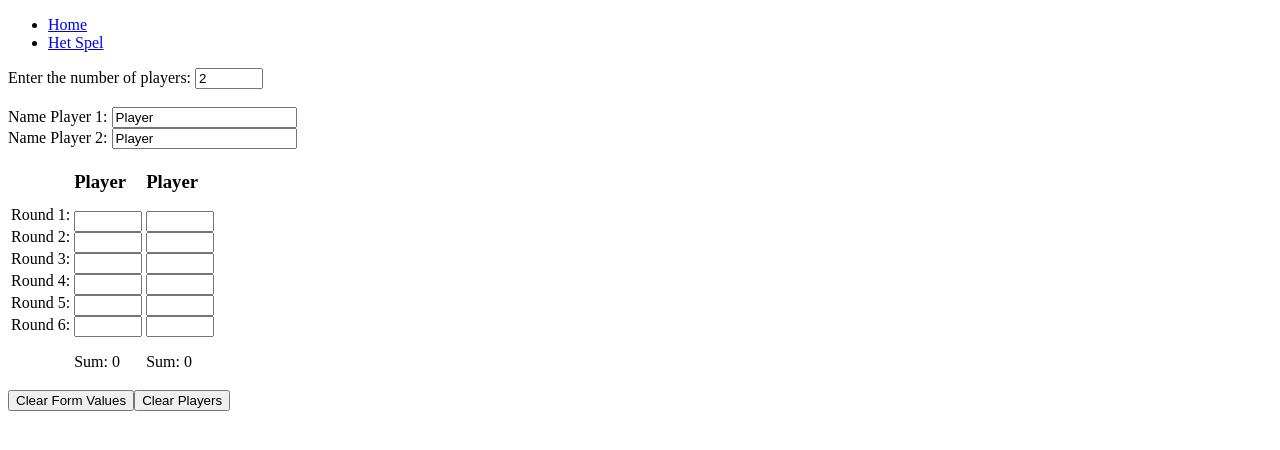
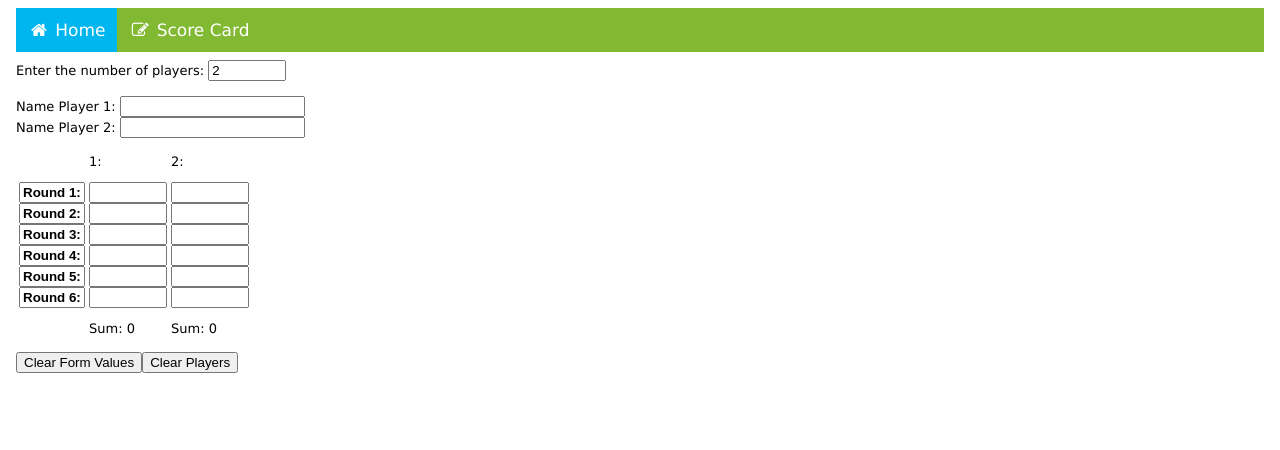
Before and after one commit to 1009906/BeverBende, an Angular app: page /dynamic-forms in a window 1280 px wide. Shown: the top 450 px of the page. Built offline with nearby package versions, Linux system fonts and the light colour scheme.

Commit message:
Improvements done.

```diff
--- a/src/app/app.component.html
+++ b/src/app/app.component.html
@@ -1,7 +1,12 @@
-<nav>
-  <ul>
-    <li><a routerLink="/">Home</a></li>
-    <li><a routerLink="/dynamic-forms">Het Spel</a></li>
-  </ul>
-</nav>
+<!DOCTYPE html>
+<body>
+   <!-- Load an icon library -->
+  <link rel="stylesheet" href="https://cdnjs.cloudflare.com/ajax/libs/font-awesome/4.7.0/css/font-awesome.min.css">
+
+  <div class="navbar">
+    <a class="active" routerLink="/"><i class="fa fa-fw fa-home"></i> Home</a>
+    <a routerLink="/dynamic-forms"><i class="fa fa-fw fa-pencil-square-o"></i> Score Card</a>
+  </div>
+</body>
+
 <router-outlet></router-outlet>
--- a/src/app/app.component.scss
+++ b/src/app/app.component.scss
@@ -0,0 +1,39 @@
+html, body{
+    font-family: Verdana, sans-serif;
+    font-size: small;
+}
+
+ /* Style the navigation bar */
+ .navbar {
+    width: 100%;
+    background-color: #81b932;
+    overflow: auto;
+  }
+
+  /* Navbar links */
+  .navbar a {
+    float: left;
+    text-align: center;
+    padding: 12px;
+    color: white;
+    text-decoration: none;
+    font-size: 17px;
+  }
+
+  /* Navbar links on mouse-over */
+  .navbar a:hover {
+    background-color: #eb621c;
+  }
+
+  /* Current/active navbar link */
+  .active {
+    background-color: #00b6ef;
+  }
+
+  /* Add responsiveness - will automatically display the navbar vertically instead of horizontally on screens less than 500 pixels */
+  @media screen and (max-width: 500px) {
+    .navbar a {
+      float: none;
+      display: block;
+    }
+  }
--- a/src/app/dynamic-forms/dynamic-forms.component.html
+++ b/src/app/dynamic-forms/dynamic-forms.component.html
@@ -1,3 +1,6 @@
+<!DOCTYPE html>
+<html>
+  <body>
     <div>
       <label for="numberOfPlayers">Enter the number of players: </label>
       <input type="number" id="numberOfPlayers" value="2" min="2" max="8" [(ngModel)]="numberOfPlayers" (ngModelChange)="onModelChange()"><br><br>
@@ -14,28 +17,28 @@
           <td *ngIf="i == 0">
             <div class="form-labels">
               <div>
-            <label for="round1">Round 1: </label>
+                <input type="text" value="Round 1: " readonly="true">
               </div>
               <div>
-            <label for="round2">Round 2: </label>
+                <input type="text" value="Round 2: " readonly="true">
               </div>
               <div>
-            <label for="round3">Round 3: </label>
+                <input type="text" value="Round 3: " readonly="true">
               </div>
               <div>
-            <label for="round4">Round 4: </label>
+                <input type="text" value="Round 4: " readonly="true">
               </div>
               <div>
-            <label for="round5">Round 5: </label>
+                <input type="text" value="Round 5: " readonly="true">
               </div>
               <div>
-            <label for="round6">Round 6: </label>
+                <input type="text" value="Round 6: " readonly="true">
               </div>
             </div>
           </td>
           <td>
             <div class="form-container">
-          <h3>{{ players[i].name }}</h3>
+              <p>{{ i + 1 }}: {{ players[i].name }}</p>
               <div>
                 <input type="number" id="round1" min="0" max="36" [(ngModel)]="form.round1">
               </div>
@@ -63,3 +66,5 @@
 
     <button type="button" (click)="generateForms()">Clear Form Values</button>
     <button type="button" (click)="generatePlayerInputs()">Clear Players</button>
+  </body>
+</html>
--- a/src/app/dynamic-forms/dynamic-forms.component.scss
+++ b/src/app/dynamic-forms/dynamic-forms.component.scss
@@ -1,6 +1,15 @@
 .form-labels {
-    line-height: 22px;
+    input[type=text]{
+        width: 58px;
+        font-weight: bolder;
+    }
 }
+
 input[type=number]{
-    width: 60px;
+    width: 70px;
 }
+
+html, body{
+    font-family: Verdana, sans-serif;
+    font-size: small;
+}
--- a/src/app/dynamic-forms/dynamic-forms.component.ts
+++ b/src/app/dynamic-forms/dynamic-forms.component.ts
@@ -25,7 +25,7 @@ export class DynamicFormsComponent implements OnInit{
   }
 
   generatePlayerInputs() {
-    this.players = new Array(this.numberOfPlayers).fill(null).map(_ => ({ name: 'Player' }));
+    this.players = new Array(this.numberOfPlayers).fill(null).map(_ => ({ name: null }));
   }
 
   calculateSum(form: any) {
--- a/src/app/home/home.component.html
+++ b/src/app/home/home.component.html
@@ -1 +1,17 @@
-<p>home works!</p>
+<!DOCTYPE html>
+<html>
+    <body id="geeks">
+        <h1 class="video-entry-title">Beverbende</h1>
+        <p>Het spel Beverbende draait om tactisch inzicht en een goed geheugen. Het leuke van het kaartspel is dat het ook geschikt is voor kinderen. Alle spelers moeten hun beste beentje voortzetten om te kunnen winnen. Het doel is om de juiste kaarten te verkrijgen, maar daarvoor moet er wel verstandig worden gespeeld of geruild. En de kaarten mag je maar één keer zien, heel makkelijk zal het niet gaan. Ruilen moet slim worden gedaan, maar ook op het perfecte moment. Tactiek speelt ook een grote rol bij Beverbende. De speler met het laagste aantal punten mag zichzelf de winnaar noemen.</p>
+        <h2>Voorbereiding</h2>
+        <p>Voor Beverbende heb je niet heel veel nodig. Pak een pen en papier om op te schrijven. Noteer vervolgens de namen van alle deelnemers. Een van de spelers moet de kaarten schudden en alle deelnemers vier speelkaarten geven. De kaarten moet wel gesloten op de speeltafel worden neergelegd. De speelkaarten die daarna nog overblijven fungeren als trekstapel. Leg ook nog één open kaart neer, dit is namelijk de aflegstapel.</p>
+        <h2>Hoe speel je Beverbende?</h2>
+        <p>De vier speelkaarten liggen bij iedere speler gesloten op tafel. De twee buitenste speelkaarten mogen geopend worden, maar slechts voor een korte tijd. Bekijk de kaarten en probeer deze zo goed als mogelijk te onthouden. De jongste speler mag het spel starten, maar je kan natuurlijk ook zelf regels verschillen. In elke beurt krijgen de spelers de kans om kaarten te ruilen. Dit kan zowel gezien als ongezien gebeuren bij Beverbende. Ruilen kan met kaarten van de trekstapel of de aflegstapel. Het kan ook voorkomen dat er een kaart getrokken moet worden die niet geruild mag worden.</p>
+        <h2>Laatste ronde</h2>
+        <p>Een speler kan op een gegeven moment denken dat hij of zij een minimaal aantal punten bij elkaar heeft gespeeld. De speler mag dan ‘laatste ronde’ roepen. In dat geval is er nog maar één ronde te spelen en komen alle deelnemers nog maar een enkele keer aan de beurt. Direct daarna worden de punten bij elkaar opgeteld door de spelers. Speciale speelkaarten mogen op dat moment nog worden omgewisseld voor speelkaarten van de trekstapel. De scores van alle spelers moeten worden opgeschreven en er kan eventueel een nieuw potje beginnen. Als alle rondes zijn gespeeld is het tijd om alle scores te bekijken. De deelnemer met de minste punten heeft Beverbende gewonnen.</p>
+        <h2>Bron</h2>
+        <p>999games.nl</p>
+        <p><button class="viewtube-btn" type="submit"><a href="https://www.spelregels.eu/wp-content/uploads/2021/01/spelregels-beverbende.pdf" target="_blank" rel="noopener"> Spelregels downloaden<br>
+        </a></button></p>
+    </body>
+</html>
--- a/src/app/home/home.component.scss
+++ b/src/app/home/home.component.scss
@@ -0,0 +1,4 @@
+html, body{
+    font-family: Verdana, sans-serif;
+    font-size: small;
+}
```
Lines whose indentation alone changed are shown as unchanged.
